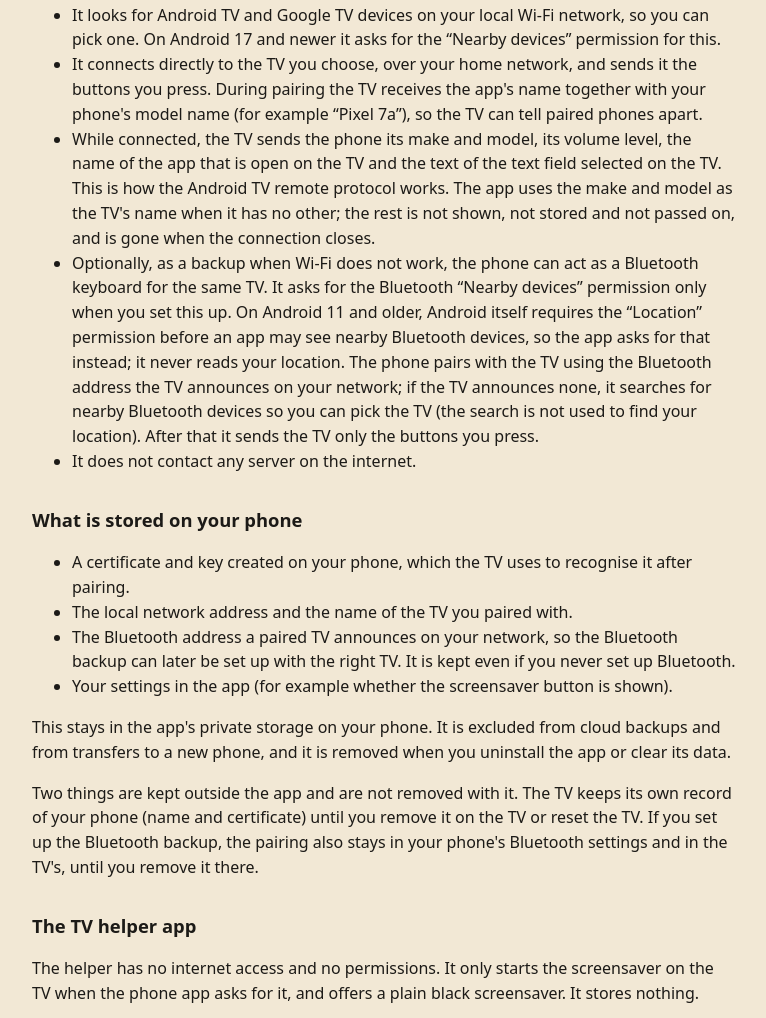
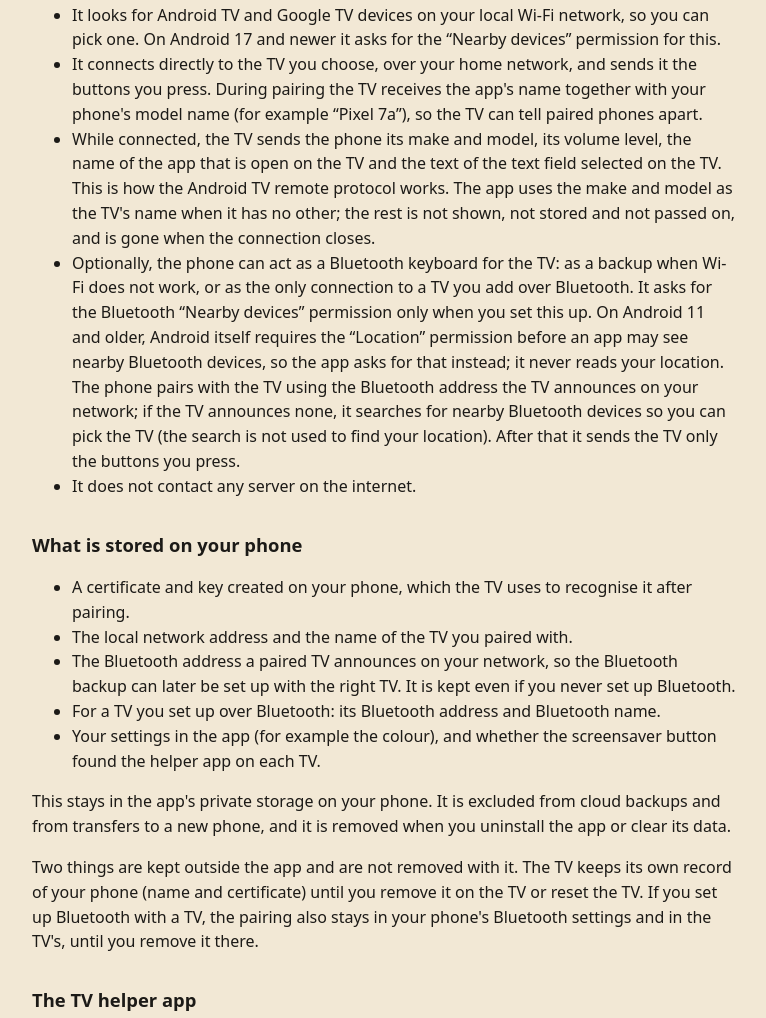
Before and after one commit to YatsekW/wheresmyremote-privacy, a plain HTML site: page index.html in a window 1280 px wide. Shown: the part 393-1411 px from the top of the page, without its empty margins (256-1022 px from the left). Drawn offline with Linux system fonts and the light colour scheme.

Commit message:
Policy: TVs added over Bluetooth only
Co-Authored-By: Claude Opus 5.5 <noreply@anthropic.com>

```diff
--- a/index.html
+++ b/index.html
@@ -24,7 +24,7 @@
   <li>It looks for Android TV and Google TV devices on your local Wi-Fi network, so you can pick one. On Android 17 and newer it asks for the “Nearby devices” permission for this.</li>
   <li>It connects directly to the TV you choose, over your home network, and sends it the buttons you press. During pairing the TV receives the app's name together with your phone's model name (for example “Pixel 7a”), so the TV can tell paired phones apart.</li>
   <li>While connected, the TV sends the phone its make and model, its volume level, the name of the app that is open on the TV and the text of the text field selected on the TV. This is how the Android TV remote protocol works. The app uses the make and model as the TV's name when it has no other; the rest is not shown, not stored and not passed on, and is gone when the connection closes.</li>
-  <li>Optionally, as a backup when Wi-Fi does not work, the phone can act as a Bluetooth keyboard for the same TV. It asks for the Bluetooth “Nearby devices” permission only when you set this up. On Android 11 and older, Android itself requires the “Location” permission before an app may see nearby Bluetooth devices, so the app asks for that instead; it never reads your location. The phone pairs with the TV using the Bluetooth address the TV announces on your network; if the TV announces none, it searches for nearby Bluetooth devices so you can pick the TV (the search is not used to find your location). After that it sends the TV only the buttons you press.</li>
+  <li>Optionally, the phone can act as a Bluetooth keyboard for the TV: as a backup when Wi-Fi does not work, or as the only connection to a TV you add over Bluetooth. It asks for the Bluetooth “Nearby devices” permission only when you set this up. On Android 11 and older, Android itself requires the “Location” permission before an app may see nearby Bluetooth devices, so the app asks for that instead; it never reads your location. The phone pairs with the TV using the Bluetooth address the TV announces on your network; if the TV announces none, it searches for nearby Bluetooth devices so you can pick the TV (the search is not used to find your location). After that it sends the TV only the buttons you press.</li>
   <li>It does not contact any server on the internet.</li>
 </ul>
 
@@ -33,10 +33,11 @@
   <li>A certificate and key created on your phone, which the TV uses to recognise it after pairing.</li>
   <li>The local network address and the name of the TV you paired with.</li>
   <li>The Bluetooth address a paired TV announces on your network, so the Bluetooth backup can later be set up with the right TV. It is kept even if you never set up Bluetooth.</li>
-  <li>Your settings in the app (for example whether the screensaver button is shown).</li>
+  <li>For a TV you set up over Bluetooth: its Bluetooth address and Bluetooth name.</li>
+  <li>Your settings in the app (for example the colour), and whether the screensaver button found the helper app on each TV.</li>
 </ul>
 <p>This stays in the app's private storage on your phone. It is excluded from cloud backups and from transfers to a new phone, and it is removed when you uninstall the app or clear its data.</p>
-<p>Two things are kept outside the app and are not removed with it. The TV keeps its own record of your phone (name and certificate) until you remove it on the TV or reset the TV. If you set up the Bluetooth backup, the pairing also stays in your phone's Bluetooth settings and in the TV's, until you remove it there.</p>
+<p>Two things are kept outside the app and are not removed with it. The TV keeps its own record of your phone (name and certificate) until you remove it on the TV or reset the TV. If you set up Bluetooth with a TV, the pairing also stays in your phone's Bluetooth settings and in the TV's, until you remove it there.</p>
 
 <h2>The TV helper app</h2>
 <p>The helper has no internet access and no permissions. It only starts the screensaver on the TV when the phone app asks for it, and offers a plain black screensaver. It stores nothing.</p>
```
